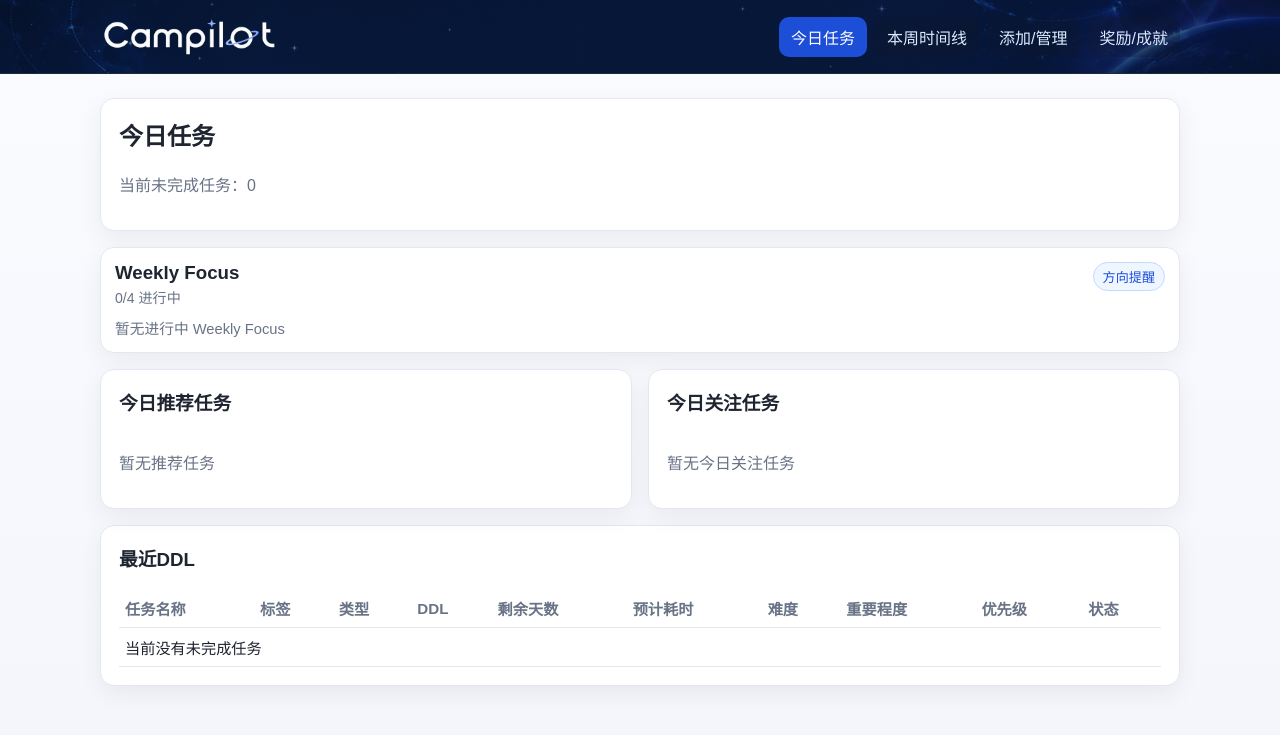
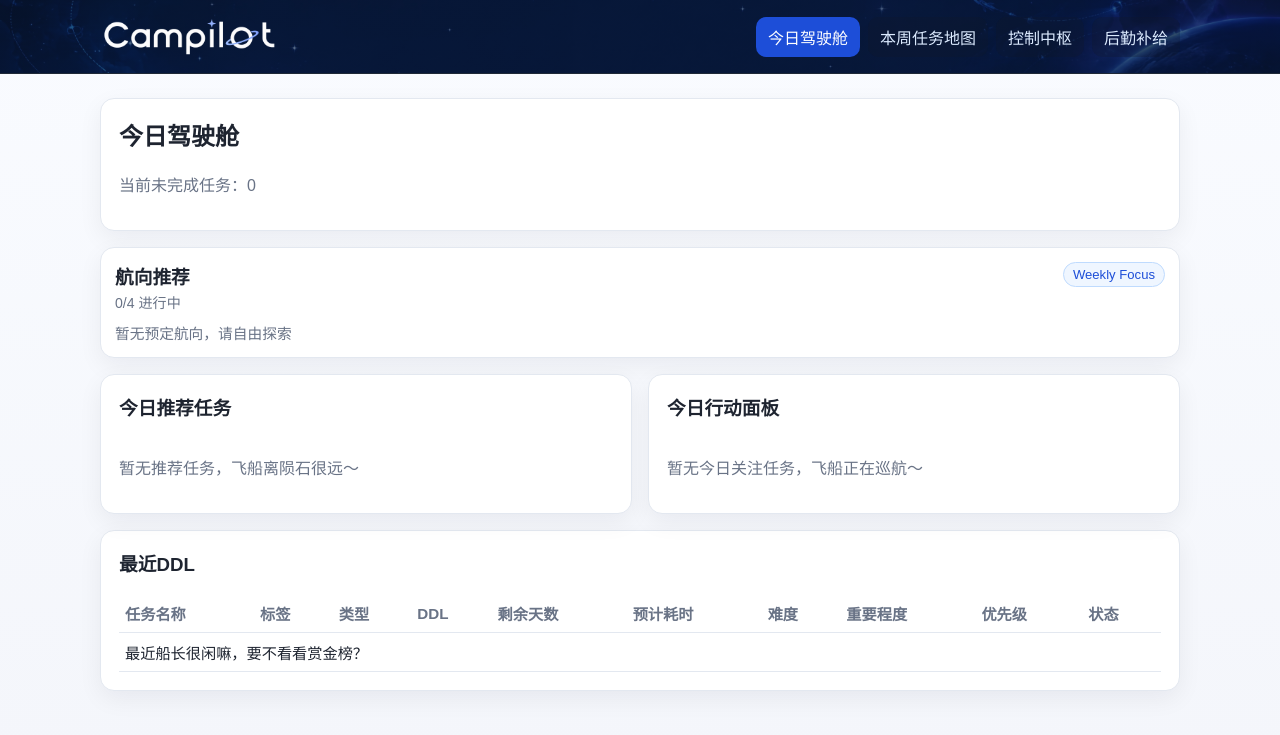
Before and after one commit to chaocyndrome/Campilot, a Flask app: page /today in a window 1280 px wide. Shown: the top 735 px of the page. Run offline with Flask 3, Linux system fonts and the light colour scheme.

Commit message:
词汇包装

```diff
--- a/data/user_stats.json
+++ b/data/user_stats.json
@@ -1,6 +1,6 @@
 {
-  "current_points": 295,
-  "total_points": 1535,
-  "completed_tasks": 21,
+  "current_points": 415,
+  "total_points": 1935,
+  "completed_tasks": 25,
   "completed_weekly_focuses": 0
 }
--- a/templates/base.html
+++ b/templates/base.html
@@ -14,10 +14,10 @@
         <img src="{{ url_for('static', filename='img/campilot-logo.png') }}" alt="Campilot">
       </h1>
       <nav class="nav">
-        <a href="{{ url_for('today') }}" class="{% if active_page == 'today' %}active{% endif %}">今日任务</a>
-        <a href="{{ url_for('timeline') }}" class="{% if active_page == 'timeline' %}active{% endif %}">本周时间线</a>
-        <a href="{{ url_for('manage') }}" class="{% if active_page == 'manage' %}active{% endif %}">添加/管理</a>
-        <a href="{{ url_for('rewards') }}" class="{% if active_page == 'rewards' %}active{% endif %}">奖励/成就</a>
+        <a href="{{ url_for('today') }}" class="{% if active_page == 'today' %}active{% endif %}">今日驾驶舱</a>
+        <a href="{{ url_for('timeline') }}" class="{% if active_page == 'timeline' %}active{% endif %}">本周任务地图</a>
+        <a href="{{ url_for('manage') }}" class="{% if active_page == 'manage' %}active{% endif %}">控制中枢</a>
+        <a href="{{ url_for('rewards') }}" class="{% if active_page == 'rewards' %}active{% endif %}">后勤补给</a>
       </nav>
     </div>
   </header>
--- a/templates/timeline.html
+++ b/templates/timeline.html
@@ -2,7 +2,7 @@
 
 {% block content %}
 <section class="page-header card">
-  <h2>本周时间线</h2>
+  <h2>本周任务地图</h2>
   <p>从今天开始展示未来 7 天的固定安排、DDL 与推荐关注任务。</p>
 </section>
 
--- a/templates/today.html
+++ b/templates/today.html
@@ -2,17 +2,17 @@
 
 {% block content %}
 <section class="page-header card">
-  <h2>今日任务</h2>
+  <h2>今日驾驶舱</h2>
   <p>当前未完成任务：{{ unfinished_tasks|length }}</p>
 </section>
 
 <section class="card weekly-focus-panel">
   <div class="weekly-focus-header">
     <div>
-      <h3>Weekly Focus</h3>
+      <h3>航向推荐</h3>
       <p>{{ active_weekly_focuses|length }}/{{ weekly_focus_max_active }} 进行中</p>
     </div>
-    <span class="weekly-focus-badge">方向提醒</span>
+    <span class="weekly-focus-badge">Weekly Focus</span>
   </div>
 
   <div class="weekly-focus-list">
@@ -30,7 +30,7 @@
       </form>
     </article>
     {% else %}
-    <p class="weekly-focus-empty">暂无进行中 Weekly Focus</p>
+    <p class="weekly-focus-empty">暂无预定航向，请自由探索</p>
     {% endfor %}
   </div>
 </section>
@@ -59,13 +59,13 @@
         </div>
       </div>
       {% else %}
-      <p>暂无推荐任务</p>
+      <p>暂无推荐任务，飞船离陨石很远～</p>
       {% endfor %}
     </div>
   </article>
 
   <article class="card">
-    <h3>今日关注任务</h3>
+    <h3>今日行动面板</h3>
     <div class="task-card-list">
       {% for task in focus_tasks %}
       <div class="task-card">
@@ -83,7 +83,7 @@
         </div>
       </div>
       {% else %}
-      <p>暂无今日关注任务</p>
+      <p>暂无今日关注任务，飞船正在巡航～</p>
       {% endfor %}
     </div>
   </article>
@@ -123,7 +123,7 @@
         </tr>
         {% else %}
         <tr>
-          <td colspan="10">当前没有未完成任务</td>
+          <td colspan="10">最近船长很闲嘛，要不看看赏金榜？</td>
         </tr>
         {% endfor %}
       </tbody>
```
Also changed, not shown: templates/manage.html (+4 -4 lines), templates/rewards.html (+7 -2 lines).
